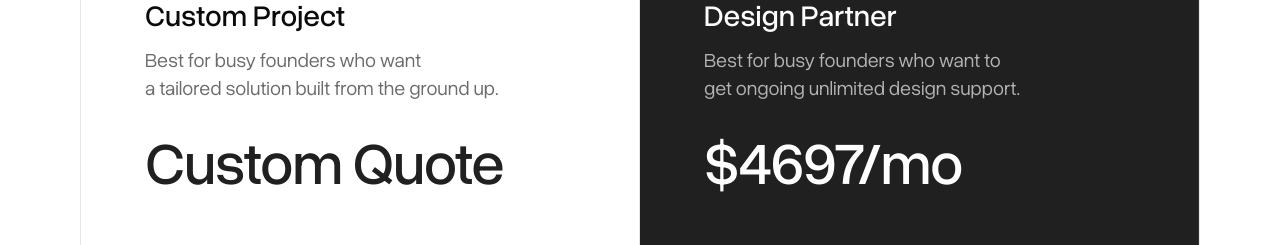
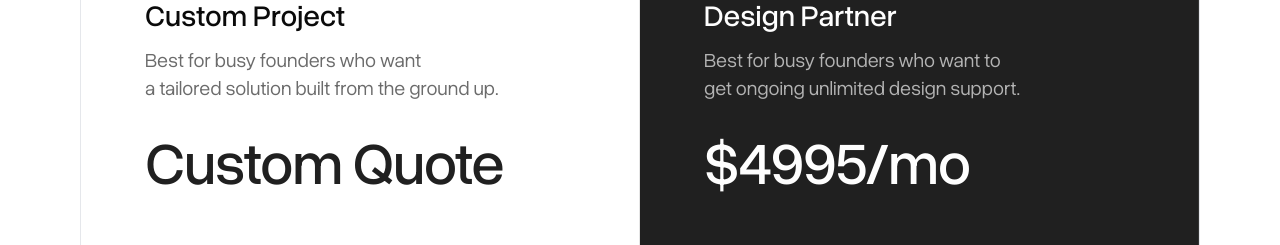
Before and after one commit to emir404/arc, a Next.js app: page / in a window 1280 px wide. Shown: the part 2580-2825 px from the top of the page. Built offline with nearby package versions, Linux system fonts and the light colour scheme.

Commit message:
Update pricing from $4697 to $4995 per month

```diff
--- a/src/app/page.tsx
+++ b/src/app/page.tsx
@@ -229,7 +229,7 @@ function Home() {
             </p>
             </div>
             <p className='text-6xl font-medium text-[#fefefe] tracking-[-0.02em]'>
-            $4697/mo
+            $4995/mo
             </p>
             </div>
             <div className='flex flex-col gap-4'>
```
